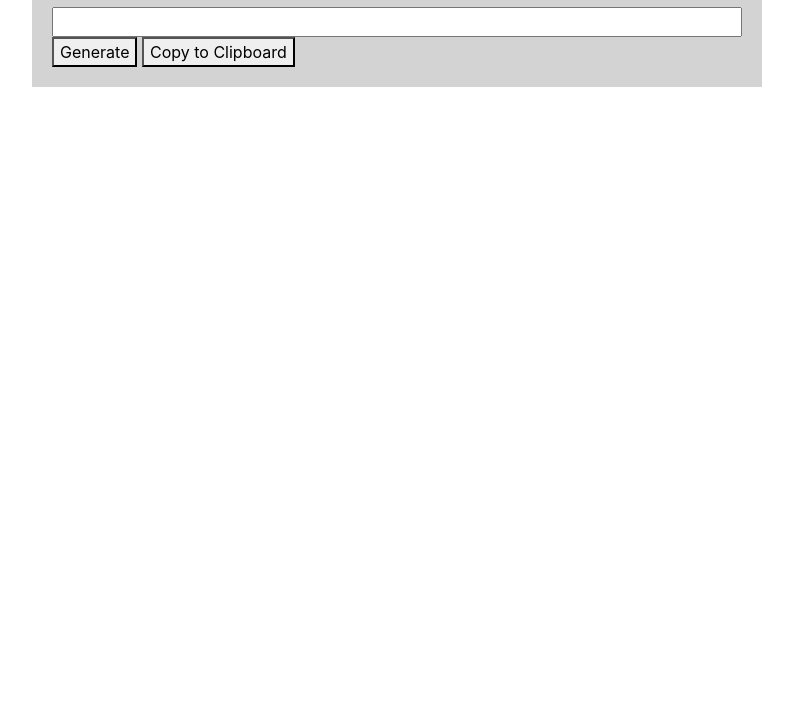
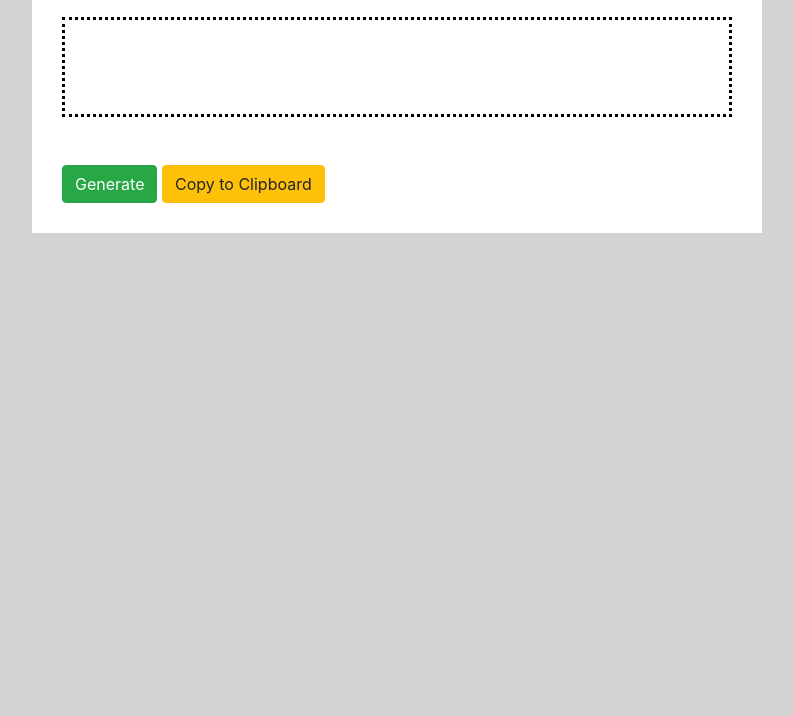
Before and after one commit to iamgobiet/Password_Generator, a plain HTML site: page index.html in a window 1280 px wide. Shown: the part 84-800 px from the top of the page, without its empty margins (243-1036 px from the left). Drawn offline with nearby package versions, Linux system fonts and the light colour scheme.

Commit message:
fixed the buttons but unable to generate passwords

```diff
--- a/index.html
+++ b/index.html
@@ -20,8 +20,10 @@
                     <br />
                     <input type="text" id="display">
                     <br />
-                    <button onclick="generate()">Generate</button>
-                    <button onclick="">Copy to Clipboard</button>
+                    <br />
+                    <br />
+                    <button type="button" class="btn btn-success"  id="gen" button onclick="generate()">Generate</button>
+                    <button type="button" class="btn btn-warning" id ="copy" button onclick="">Copy to Clipboard</button>
 
                 </div>
 
--- a/style.css
+++ b/style.css
@@ -1,16 +1,23 @@
 .content{
     margin-top: 10px;
     margin-bottom: 10px;
-    background-color: lightgrey;
-    padding: 20px;
+    background-color: white;
+    padding: 30px;
     width: 100%;
+
 }
 
 #display {
     width: 100%;
+    height: 100px;
+    border: dotted;
 }
 
 
 h4{
     text-align: center;
 }
+
+body {
+    background-color: lightgrey;
+}
```
Also changed, not shown: script.js (+0 -10 lines).
